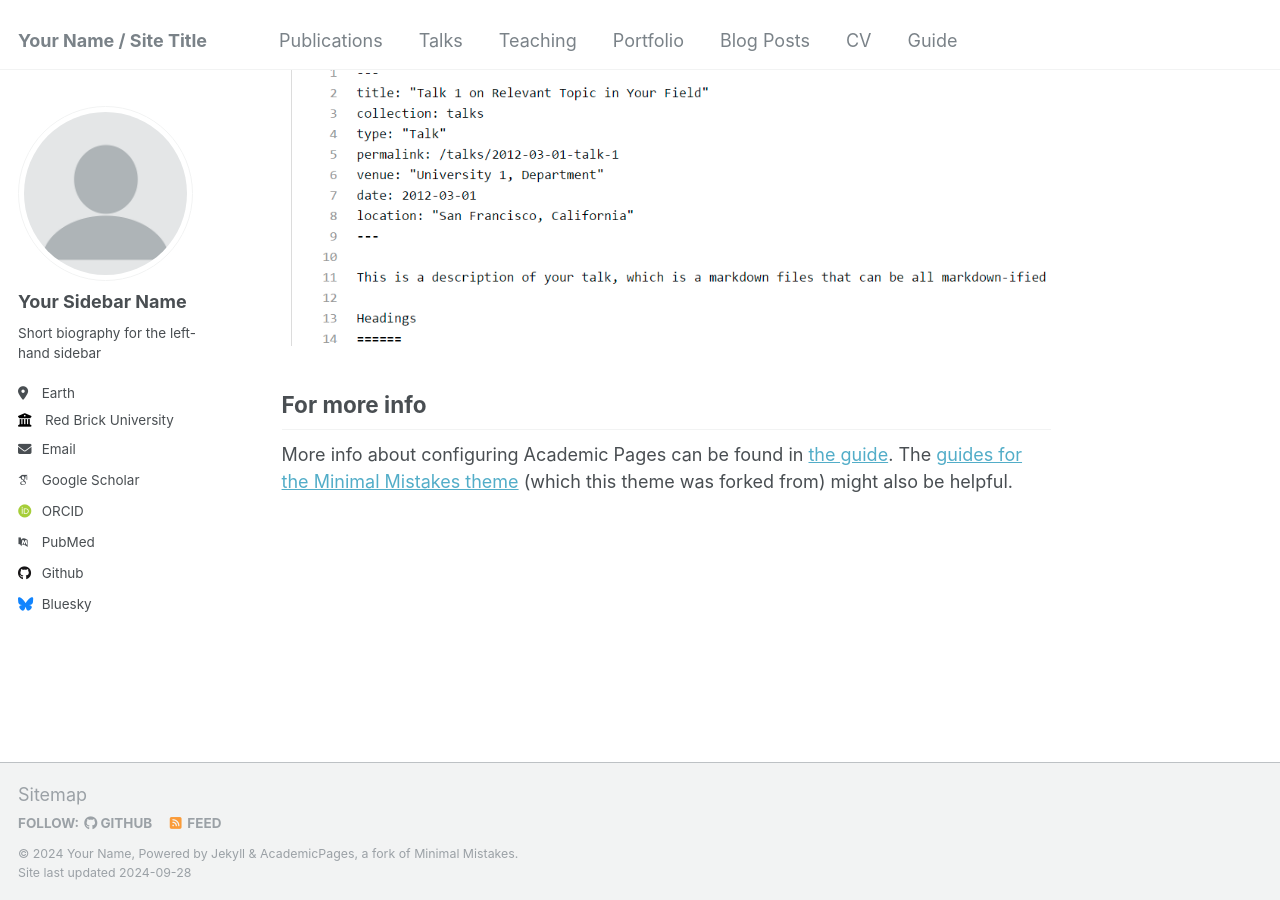
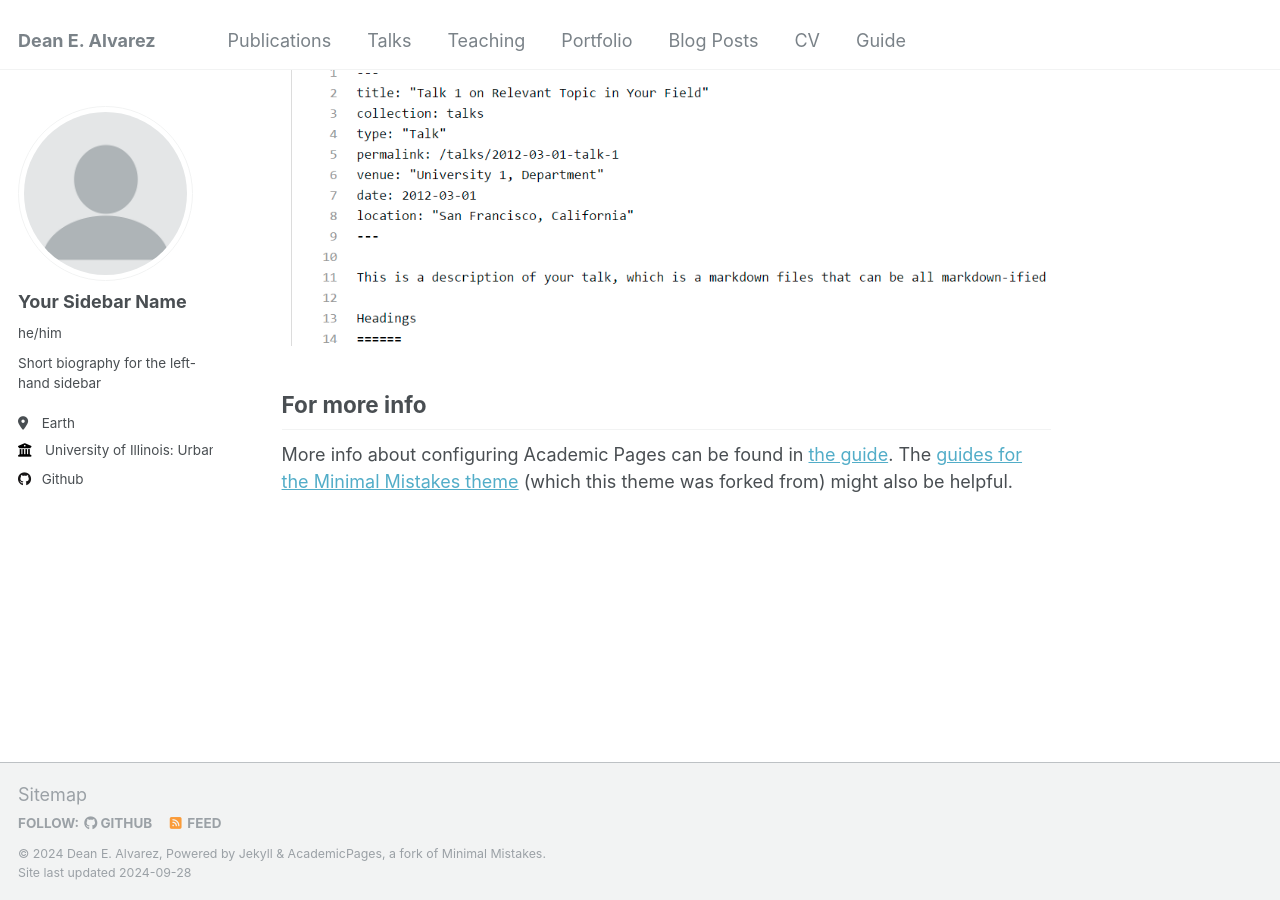
Before and after one commit to DeanAlvarez/DeanAlvarez.github.io, a Jekyll site: the page built from _pages/about.md, in a window 1280 px wide and 900 px high, scrolled down 2643 px. Built offline with Jekyll 4.4.1, drawn with Linux system fonts in a browser that asks for light colours; some web fonts are replaced.

Commit message:
Update _config.yml

```diff
--- a/_config.yml
+++ b/_config.yml
@@ -8,13 +8,13 @@
 
 # Basic Site Settings
 locale                   : "en-US"
-title                    : "Your Name / Site Title"
+title                    : "Dean E. Alvarez"
 title_separator          : "-"
-name                     : &name "Your Name"
+name                     : &name "Dean E. Alvarez"
 description              : &description "personal description"
-url                      : https://academicpages.github.io # the base hostname & protocol for your site e.g. "https://mmistakes.github.io"
+url                      : https://deanalvarez.github.io # the base hostname & protocol for your site e.g. "https://mmistakes.github.io"
 baseurl                  : "" # the subpath of your site, e.g. "/blog"
-repository               : "academicpages/academicpages.github.io"
+repository               : "DeanAlvarez/DeanAlvarez.github.io"
 
 # Site Author - The following control what appear as part of the author content on the side bar.
 #               If a field is blank the icon and link will not appear, otherwise it will be shown.
@@ -23,32 +23,32 @@ author:
   # Biographic information
   avatar           : "profile.png"
   name             : "Your Sidebar Name"
-  pronouns         : # example: "she/her"
+  pronouns         : "he/him"
   bio              : "Short biography for the left-hand sidebar"
   location         : "Earth"
-  employer         : "Red Brick University"
+  employer         : "University of Illinois: Urbana-Champaign"
   uri              : # URL
-  email            : "none@example.org"
+  email            : # "none@example.org"
 
   # Academic websites
   arxiv            : # URL - Update with the correct link to your profile
-  googlescholar    : "https://scholar.google.com/citations?user=PS_CX0AAAAAJ"
+  googlescholar    : # "https://scholar.google.com/citations?user=PS_CX0AAAAAJ"
   impactstory      : # URL
-  orcid            : "http://orcid.org/yourorcidurl"
+  orcid            : # "http://orcid.org/yourorcidurl"
   semantic         : # URL
-  pubmed           : "https://www.ncbi.nlm.nih.gov/pubmed/?term=john+snow"
+  pubmed           : # "https://www.ncbi.nlm.nih.gov/pubmed/?term=john+snow"
   researchgate     : # URL
 
   # Repositories and software development
   bitbucket        : # Username - Update with your username on the site
   codepen          : # Username
   dribbble         : # Username
-  github           : "academicpages"
+  github           : "DeanAlvarez"
   kaggle           : # Username
   stackoverflow    : # User number or user number and name (i.e., use "1" or "1/jeff-atwood")
 
   # Social media
-  bluesky          : "bsky.app" # Replace this with you Bluesky username
+  bluesky          : # "bsky.app" # Replace this with you Bluesky username
   facebook         : # Username
   flickr           : # Username
   foursquare       : # Username
```
